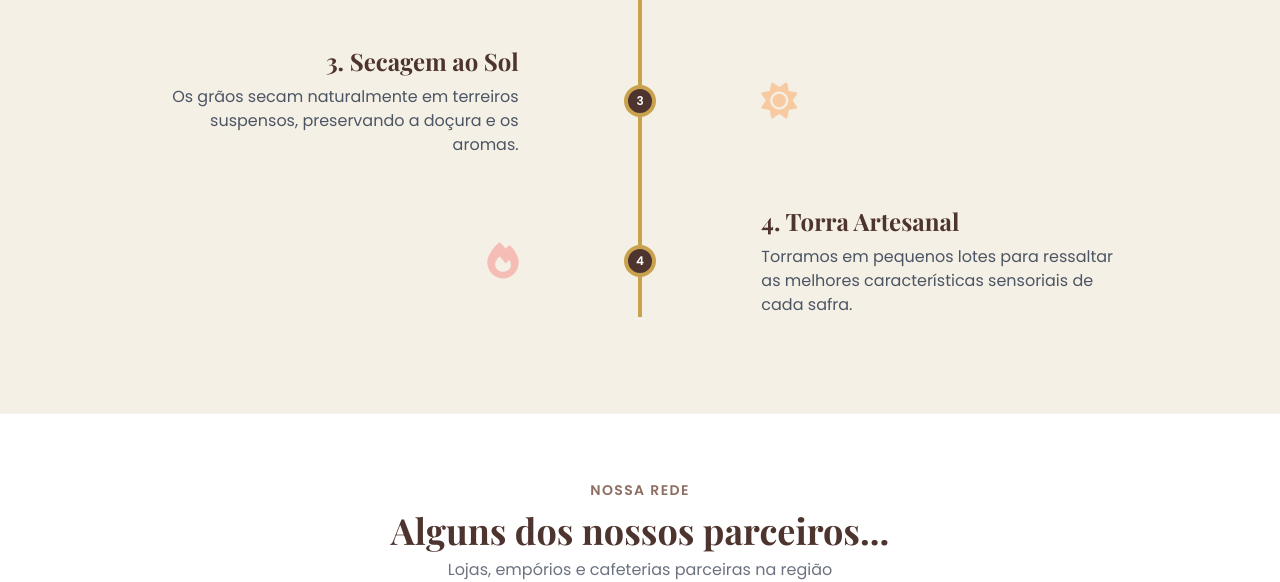
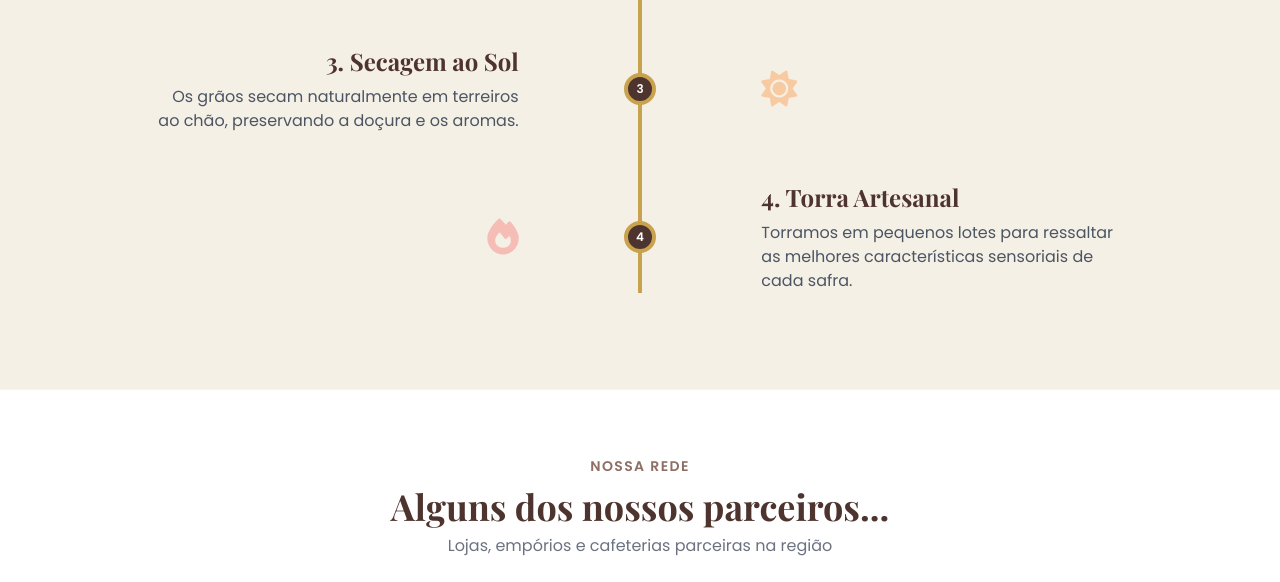
Before and after one commit to fern4ndinh0/cafemorrovermelho, a plain HTML site: page index.html in a window 1280 px wide. Shown: the part 3829-4411 px from the top of the page. Drawn offline with nearby package versions, Linux system fonts and the light colour scheme; a web font is replaced by a local one.

Commit message:
Update index.html
Mudança no processo de secagem do café

```diff
--- a/index.html
+++ b/index.html
@@ -406,7 +406,7 @@
                     <div class="relative z-10 flex flex-col md:flex-row items-center justify-between timeline-step">
                         <div class="md:w-5/12 text-left md:text-right order-2 md:order-1 pl-12 md:pl-0 pr-0 md:pr-10 reveal">
                             <h3 class="font-serif text-2xl font-bold text-coffee-dark">3. Secagem ao Sol</h3>
-                            <p class="text-gray-600 mt-2">Os grãos secam naturalmente em terreiros suspensos, preservando a doçura e os aromas.</p>
+                            <p class="text-gray-600 mt-2">Os grãos secam naturalmente em terreiros ao chão, preservando a doçura e os aromas.</p>
                         </div>
                         <div class="absolute left-0 md:left-1/2 transform md:-translate-x-1/2 w-8 h-8 bg-coffee-dark rounded-full border-4 border-gold flex items-center justify-center order-1 md:order-2">
                              <span class="text-white text-xs font-bold">3</span>
```
